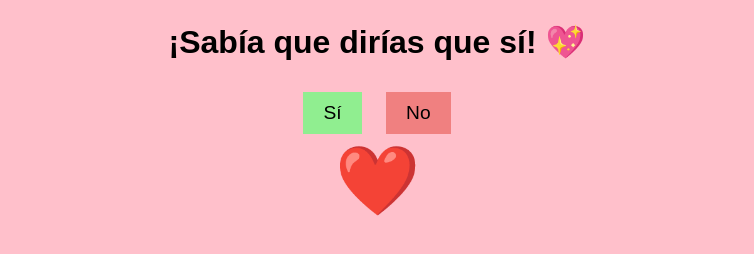
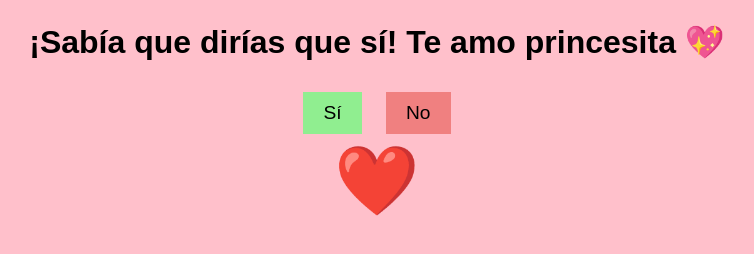
Before and after one commit to icecube2306/Ojitos-bonitos, a plain HTML site: page index.html in a window 1280 px wide. Both pictures are taken after a click on the button "Sí". Shown: the part 450-704 px from the top of the page, without its empty margins (263-1017 px from the left). Drawn offline with Linux system fonts and the light colour scheme.

Commit message:
Update index.html

```diff
--- a/index.html
+++ b/index.html
@@ -72,7 +72,7 @@
 
         yesBtn.addEventListener("click", function() {
             heart.style.display = "block";
-            document.querySelector("h1").textContent = "¡Sabía que dirías que sí! 💖";
+            document.querySelector("h1").textContent = "¡Sabía que dirías que sí! Te amo princesita 💖";
         });
 
         noBtn.addEventListener("click", function() {
```
